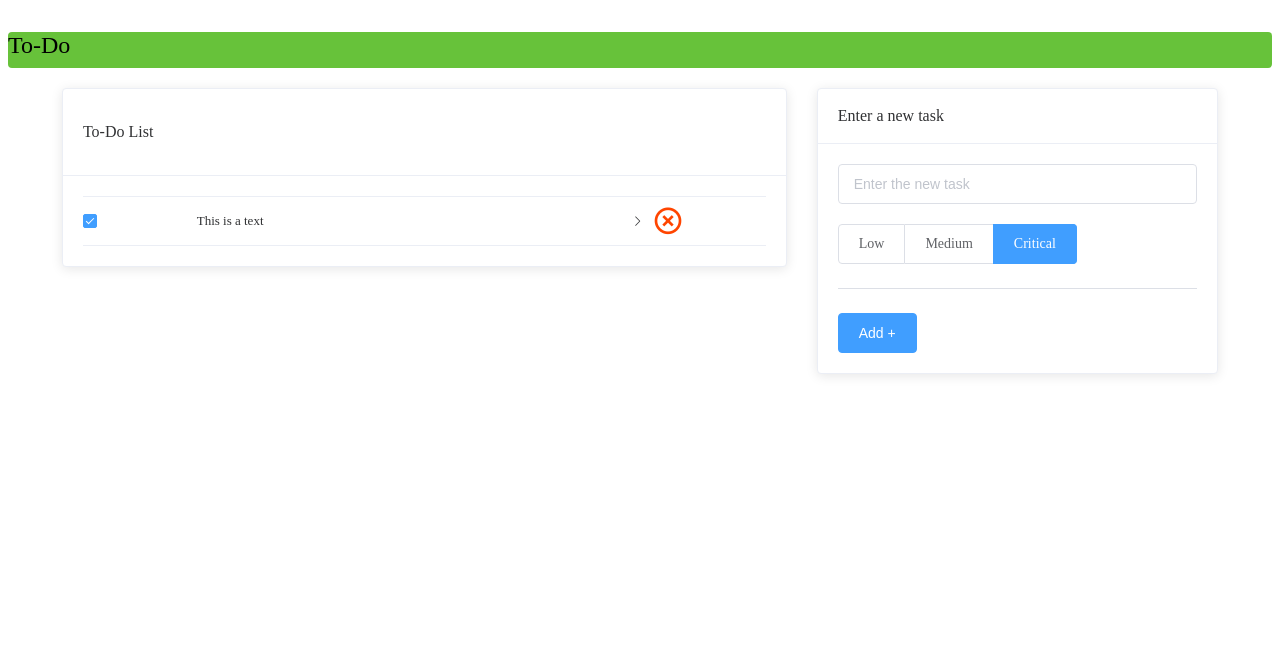
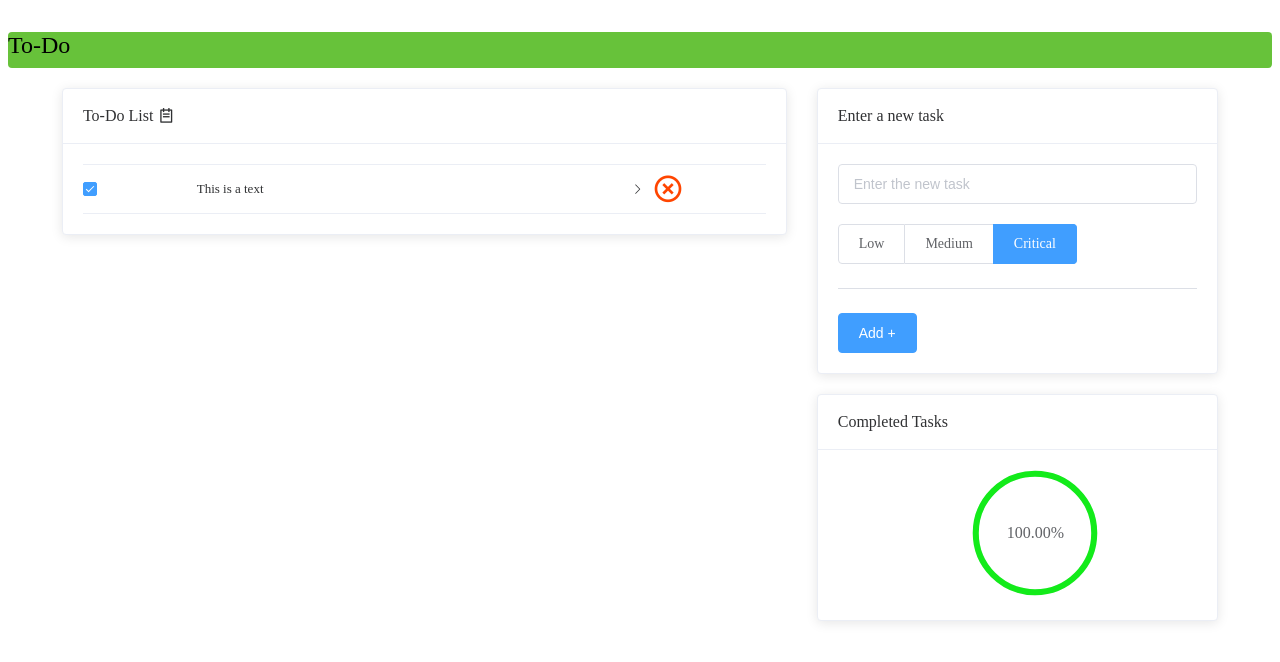
Before and after one commit to navaneethsadasivan/todo, a Nuxt app: page / in a window 1280 px wide. Shown: the top 662 px of the page. Built offline with nearby package versions, Linux system fonts and the light colour scheme.

Commit message:
Progress bar for completed tasks

```diff
--- a/components/add-new-task.vue
+++ b/components/add-new-task.vue
@@ -6,7 +6,7 @@
     <el-input placeholder="Enter the new task" v-model="input"></el-input>
     <div style="margin-top: 20px">
       <el-radio-group v-model="radio">
-        <el-radio-button v-for="radio in radios" :label="radio.name"></el-radio-button>
+        <el-radio-button v-for="radio in radios" :key="radio.name" :label="radio.name"></el-radio-button>
       </el-radio-group>
     </div>
     <el-divider></el-divider>
--- a/components/list.vue
+++ b/components/list.vue
@@ -1,9 +1,13 @@
 <template>
   <div>
-    <el-card class="card-box">
+    <el-card>
       <div slot="header">
-        <p>To-Do List</p>
+        <el-row type="flex" align="center">
+          <span>To-Do List</span>
+          <i class="ri-todo-line" style="margin-left: 5px"></i>
+        </el-row>
       </div>
+      <div v-if="listSize">
         <el-collapse accordion>
           <div v-for="item in list" :key="item.id">
             <list-item
@@ -11,6 +15,10 @@
             />
           </div>
         </el-collapse>
+      </div>
+      <div v-else>
+        <el-empty discription="No Data"></el-empty>
+      </div>
     </el-card>
   </div>
 </template>
--- /dev/null
+++ b/components/progress-bar.vue
@@ -0,0 +1,52 @@
+<template>
+  <el-card>
+    <div slot="header">
+      <span>Completed Tasks</span>
+    </div>
+    <div v-if="total">
+      <el-row type="flex" justify="center">
+        <el-col :span="6">
+          <el-progress type="circle" :color="colors" :percentage="((completed/total)*100).toFixed(2)"></el-progress>
+        </el-col>
+      </el-row>
+    </div>
+    <div v-else>
+      <el-row type="flex" justify="center">
+        <el-col :span="6">
+          <el-progress type="circle" :percentage="0" :show-text="0"></el-progress>
+        </el-col>
+      </el-row>
+    </div>
+  </el-card>
+</template>
+
+<script>
+    import { mapGetters } from 'vuex'
+    let completed = null
+    let total = null
+
+    export default {
+      name: "progress",
+      computed: {
+        ...mapGetters({
+          completed: 'list/getCompleted',
+          total: 'list/getCount'
+        })
+      },
+      data() {
+        return {
+          colors: [
+            {color: '#f50c0c', percentage: 20},
+            {color: '#f2cf07', percentage: 40},
+            {color: '#cbf207', percentage: 60},
+            {color: '#6ee810', percentage: 80},
+            {color: '#13eb1a', percentage: 100}
+          ]
+        }
+      }
+    }
+</script>
+
+<style scoped>
+
+</style>
--- a/pages/index.vue
+++ b/pages/index.vue
@@ -6,7 +6,10 @@
         <list/>
       </el-col>
       <el-col :span="8">
-        <add-new-task/>
+        <div style="padding-bottom: 20px">
+          <add-new-task/>
+        </div>
+        <progress-bar/>
       </el-col>
     </el-row>
   </div>
--- a/store/list.js
+++ b/store/list.js
@@ -29,5 +29,14 @@ export const mutations = {
 export const getters = {
   getCount: state => {
     return state.list.length
+  },
+  getCompleted: state => {
+    let counter = 0
+    state.list.forEach(data => {
+      if (data.done) {
+        counter++
+      }
+    })
+    return counter
   }
 }
```
Lines whose indentation alone changed are shown as unchanged.
